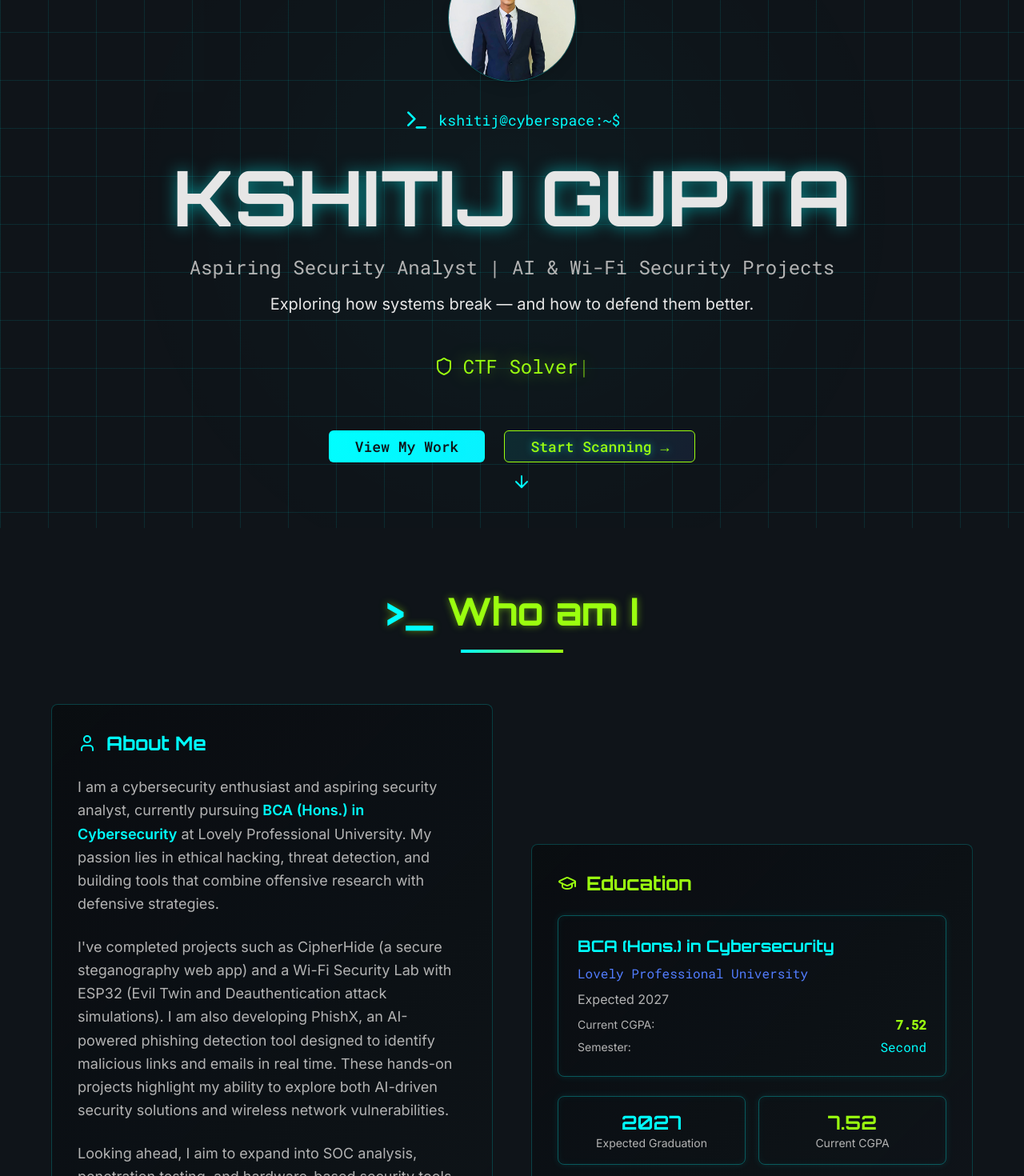
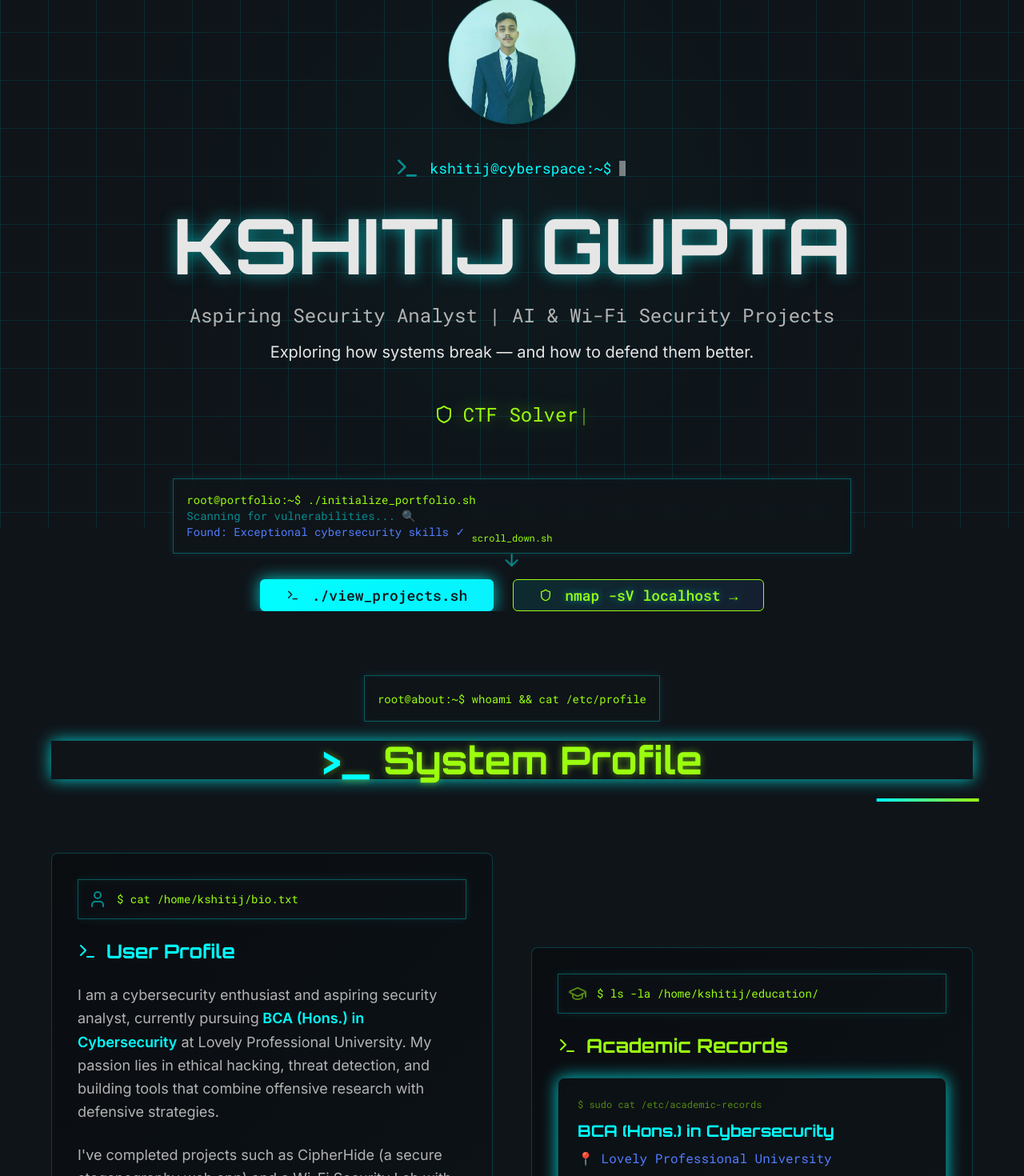
Before and after one commit to gupta09-oop/cyber-pulse-kshitij, a React (Vite) app: page / in a window 1280 px wide. Shown: the part 140-1610 px from the top of the page at 80% size. Built offline with nearby package versions, Linux system fonts and the light colour scheme.

Commit message:
Add hacker animations and terminals

```diff
--- a/src/components/About.tsx
+++ b/src/components/About.tsx
@@ -1,27 +1,36 @@
 import { Button } from "@/components/ui/button";
 import { Card, CardContent } from "@/components/ui/card";
-import { Download, GraduationCap, User } from "lucide-react";
+import { Download, GraduationCap, User, Terminal } from "lucide-react";
 
 export const About = () => {
   return (
     <section id="about" className="py-20 px-4">
       <div className="max-w-6xl mx-auto">
-        {/* Section Header */}
+        {/* Section Header with Terminal */}
         <div className="text-center mb-16">
-          <h2 className="section-header text-4xl md:text-5xl font-cyber font-bold mb-6">
-            Who am I
+          <div className="terminal-border inline-block p-4 mb-6 bg-background/50 backdrop-blur-sm">
+            <span className="font-mono text-secondary text-sm">root@about:~$ whoami && cat /etc/profile</span>
+          </div>
+          <h2 className="section-header text-4xl md:text-5xl font-cyber font-bold mb-6 animate-pulse-glow">
+            System Profile
           </h2>
-          <div className="w-32 h-1 bg-gradient-to-r from-primary to-secondary mx-auto"></div>
+          <div className="w-32 h-1 bg-gradient-to-r from-primary to-secondary mx-auto animate-scan"></div>
         </div>
 
         <div className="grid lg:grid-cols-2 gap-12 items-center">
           {/* Bio Section */}
-          <Card className="project-card p-8">
+          <Card className="project-card p-8 animate-fade-in">
             <CardContent className="space-y-6 p-0">
+              <div className="terminal-border p-3 mb-6 bg-background/30">
+                <div className="flex items-center">
+                  <User className="text-primary mr-3 h-6 w-6 animate-pulse" />
+                  <span className="font-mono text-sm text-secondary">$ cat /home/kshitij/bio.txt</span>
+                </div>
+              </div>
               <div className="flex items-center mb-6">
-                <User className="text-primary mr-3 h-6 w-6" />
+                <Terminal className="text-primary mr-3 h-6 w-6" />
                 <h3 className="font-cyber text-2xl font-bold text-primary">
-                  About Me
+                  User Profile
                 </h3>
               </div>
 
@@ -62,54 +71,62 @@ export const About = () => {
           </Card>
 
           {/* Education Section */}
-          <Card className="project-card p-8">
+          <Card className="project-card p-8 animate-fade-in" style={{ animationDelay: '0.3s' }}>
             <CardContent className="space-y-6 p-0">
+              <div className="terminal-border p-3 mb-6 bg-background/30">
+                <div className="flex items-center">
+                  <GraduationCap className="text-secondary mr-3 h-6 w-6 animate-pulse" />
+                  <span className="font-mono text-sm text-secondary">$ ls -la /home/kshitij/education/</span>
+                </div>
+              </div>
               <div className="flex items-center mb-6">
-                <GraduationCap className="text-secondary mr-3 h-6 w-6" />
+                <Terminal className="text-secondary mr-3 h-6 w-6" />
                 <h3 className="font-cyber text-2xl font-bold text-secondary">
-                  Education
+                  Academic Records
                 </h3>
               </div>
 
               <div className="space-y-4">
-                <div className="terminal-border p-6 rounded-lg">
-                  <h4 className="font-cyber text-xl font-bold text-primary mb-2">
+                <div className="terminal-border p-6 rounded-lg bg-background/50 backdrop-blur-sm animate-pulse-glow">
+                  <div className="font-mono text-xs text-secondary mb-3">
+                    <span className="animate-pulse">$ sudo cat /etc/academic-records</span>
+                  </div>
+                  <h4 className="font-cyber text-xl font-bold text-primary mb-2 animate-fade-in">
                     BCA (Hons.) in Cybersecurity
                   </h4>
                   <p className="text-accent font-mono mb-2">
-                    Lovely Professional University
+                    📍 Lovely Professional University
                   </p>
                   <p className="text-muted-foreground mb-2">
-                    Expected 2027
+                    🎯 Expected 2027
                   </p>
-                  <div className="flex items-center justify-between">
-                    <span className="text-sm text-muted-foreground">
-                      Current CGPA:
-                    </span>
-                    <span className="font-mono text-secondary font-bold">
-                      7.52
-                    </span>
+                  <div className="grid grid-cols-2 gap-4 mt-4">
+                    <div className="terminal-border p-3 rounded bg-background/30">
+                      <div className="text-xs text-muted-foreground mb-1">CGPA</div>
+                      <div className="font-mono text-secondary font-bold text-lg animate-pulse">7.52</div>
+                    </div>
+                    <div className="terminal-border p-3 rounded bg-background/30">
+                      <div className="text-xs text-muted-foreground mb-1">SEMESTER</div>
+                      <div className="font-mono text-primary text-lg">Second</div>
+                    </div>
                   </div>
-                  <div className="flex items-center justify-between mt-1">
-                    <span className="text-sm text-muted-foreground">
-                      Semester:
-                    </span>
-                    <span className="font-mono text-primary">
-                      Second
-                    </span>
+                  <div className="mt-4 font-mono text-xs text-accent">
+                    <span className="animate-pulse">Status: Active Learning Mode 🔴</span>
                   </div>
                 </div>
               </div>
 
-              {/* Academic Highlights */}
+              {/* Academic Highlights with Terminal Stats */}
               <div className="grid grid-cols-2 gap-4 mt-6">
-                <div className="text-center p-4 terminal-border rounded-lg">
-                  <div className="text-2xl font-cyber font-bold text-primary">2027</div>
-                  <div className="text-sm text-muted-foreground">Expected Graduation</div>
+                <div className="text-center p-4 terminal-border rounded-lg bg-background/50 backdrop-blur-sm animate-fade-in">
+                  <div className="font-mono text-xs text-secondary mb-2">graduation_year:</div>
+                  <div className="text-2xl font-cyber font-bold text-primary animate-pulse-glow">2027</div>
+                  <div className="text-sm text-muted-foreground font-mono">target_reached</div>
                 </div>
-                <div className="text-center p-4 terminal-border rounded-lg">
-                  <div className="text-2xl font-cyber font-bold text-secondary">7.52</div>
-                  <div className="text-sm text-muted-foreground">Current CGPA</div>
+                <div className="text-center p-4 terminal-border rounded-lg bg-background/50 backdrop-blur-sm animate-fade-in" style={{ animationDelay: '0.2s' }}>
+                  <div className="font-mono text-xs text-secondary mb-2">current_cgpa:</div>
+                  <div className="text-2xl font-cyber font-bold text-secondary animate-pulse-glow">7.52</div>
+                  <div className="text-sm text-muted-foreground font-mono">performance_score</div>
                 </div>
               </div>
             </CardContent>
--- a/src/components/Hero.tsx
+++ b/src/components/Hero.tsx
@@ -44,23 +44,40 @@ export const Hero = () => {
   };
 
   return (
-    <section className="min-h-screen flex items-center justify-center relative px-4">
-      <div className="text-center max-w-4xl mx-auto">
+    <section className="min-h-screen flex items-center justify-center relative px-4 overflow-hidden">
+      {/* Matrix Background Animation */}
+      <div className="absolute inset-0 opacity-5">
+        <div className="cyber-grid animate-scan"></div>
+      </div>
+
+      <div className="text-center max-w-4xl mx-auto relative z-10">
+        {/* Terminal Boot Sequence */}
+        <div className="terminal-border p-4 mb-8 bg-background/50 backdrop-blur-sm animate-fade-in">
+          <div className="font-mono text-xs text-secondary space-y-1">
+            <div className="animate-pulse">$ sudo systemctl start cybersec-analyst.service</div>
+            <div className="animate-pulse" style={{ animationDelay: '0.5s' }}>Loading security modules... ✓</div>
+            <div className="animate-pulse" style={{ animationDelay: '1s' }}>Initializing threat detection... ✓</div>
+            <div className="animate-pulse" style={{ animationDelay: '1.5s' }}>Welcome, Kshitij Gupta</div>
+          </div>
+        </div>
+
         {/* Profile Image */}
         <div className="mb-8 flex justify-center">
-          <div className="w-32 h-32 md:w-40 md:h-40 rounded-full overflow-hidden terminal-border shadow-lg">
+          <div className="w-32 h-32 md:w-40 md:h-40 rounded-full overflow-hidden terminal-border shadow-lg animate-float">
             <img
               src="/lovable-uploads/6d8fbab6-df0e-4104-8cff-c8c1ff08a385.png"
               alt="Kshitij Gupta - Cybersecurity Professional"
               className="w-full h-full object-cover"
             />
+            <div className="absolute inset-0 bg-primary/20 animate-pulse-glow rounded-full"></div>
           </div>
         </div>
 
         {/* Terminal Header */}
         <div className="flex items-center justify-center mb-8">
-          <Terminal className="text-primary mr-3 h-8 w-8" />
-          <span className="font-mono text-primary text-lg">kshitij@cyberspace:~$</span>
+          <Terminal className="text-primary mr-3 h-8 w-8 animate-pulse" />
+          <span className="font-mono text-primary text-lg typewriter">kshitij@cyberspace:~$</span>
+          <span className="animate-pulse ml-2">▋</span>
         </div>
 
         {/* Main Heading */}
@@ -89,26 +106,40 @@ export const Hero = () => {
           </div>
         </div>
 
+        {/* Terminal Command Simulation */}
+        <div className="terminal-border p-4 mb-8 bg-background/50 backdrop-blur-sm">
+          <div className="font-mono text-sm text-left">
+            <div className="text-secondary">root@portfolio:~$ ./initialize_portfolio.sh</div>
+            <div className="text-primary animate-pulse">Scanning for vulnerabilities... 🔍</div>
+            <div className="text-accent">Found: Exceptional cybersecurity skills ✓</div>
+          </div>
+        </div>
+
         {/* CTA Buttons */}
         <div className="flex flex-col sm:flex-row gap-6 justify-center items-center">
           <Button
-            className="cyber-button px-8 py-4 text-lg font-mono"
+            className="cyber-button px-8 py-4 text-lg font-mono animate-pulse-glow"
             onClick={() => scrollToSection('projects')}
           >
-            View My Work
+            <Terminal className="mr-2 h-5 w-5" />
+            ./view_projects.sh
           </Button>
           <Button
             variant="outline"
             className="cyber-button px-8 py-4 text-lg font-mono border-secondary text-secondary hover:text-secondary"
             onClick={() => scrollToSection('about')}
           >
-            Start Scanning →
+            <Shield className="mr-2 h-5 w-5" />
+            nmap -sV localhost →
           </Button>
         </div>
 
-        {/* Scroll Indicator */}
-        <div className="absolute bottom-10 left-1/2 transform -translate-x-1/2 animate-bounce">
-          <ArrowDown className="text-primary h-6 w-6" />
+        {/* Scroll Indicator with scanning effect */}
+        <div className="absolute bottom-10 left-1/2 transform -translate-x-1/2">
+          <div className="flex flex-col items-center animate-bounce">
+            <div className="font-mono text-xs text-secondary mb-2">scroll_down.sh</div>
+            <ArrowDown className="text-primary h-6 w-6 animate-pulse" />
+          </div>
         </div>
       </div>
     </section>
```
Also changed, not shown: src/components/Projects.tsx (+50 -23 lines).
